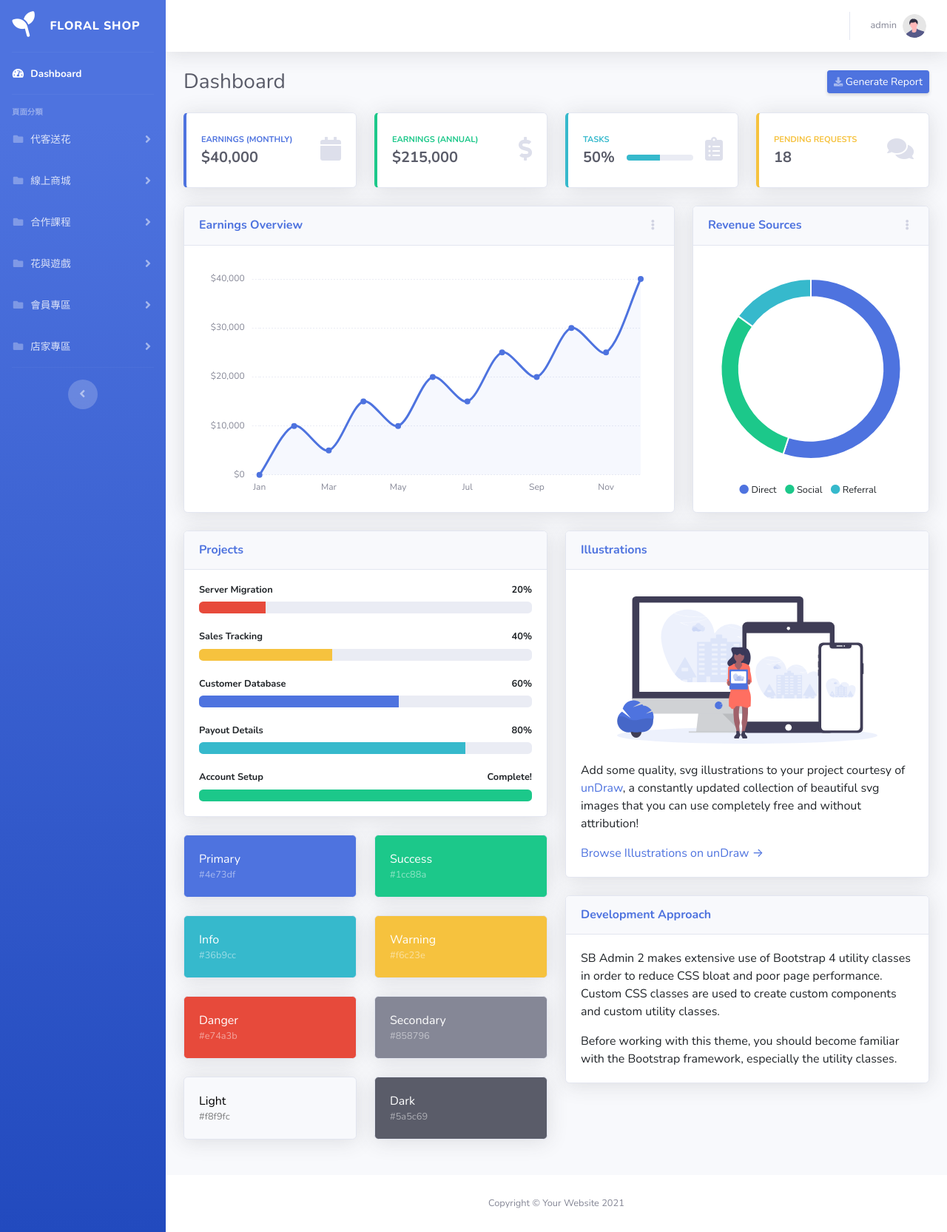
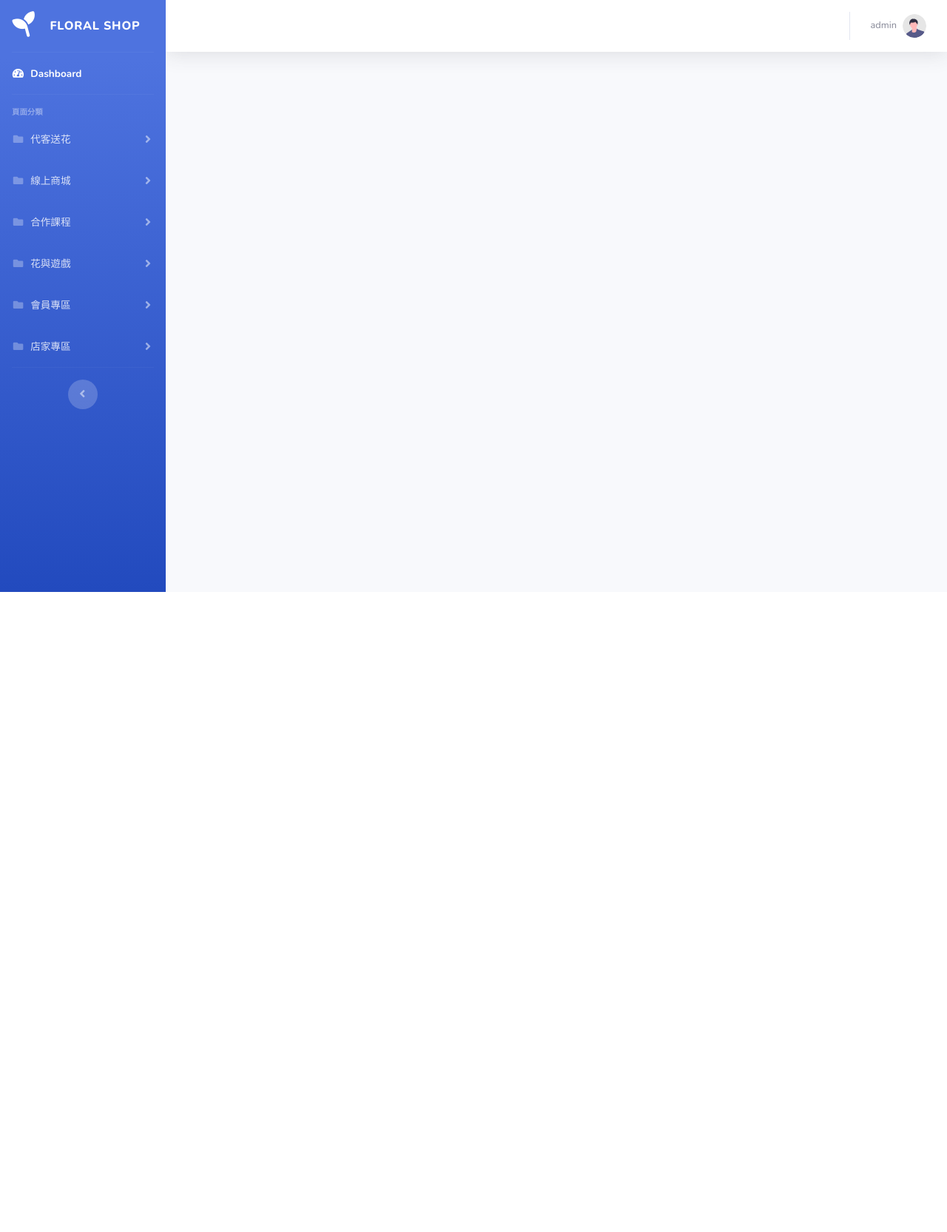
Before and after one commit to forget0224/floral_shop, a PHP site: page /manager_index.php in a window 1280 px wide. Shown: the whole page at 74% size. After the commit the page ends 800 px from the top, so only its background shows below. Run offline with PHP 8.4, Linux system fonts and the light colour scheme; the visitor is signed in with stand-in values (Sample User, id 1).

Commit message:
clear dashboard

```diff
--- a/manager_index.php
+++ b/manager_index.php
@@ -33,17 +33,17 @@ $title = 'manager';
         <div class="container-fluid">
 
           <!-- Page Heading -->
-          <div class="d-sm-flex align-items-center justify-content-between mb-4">
+          <!-- <div class="d-sm-flex align-items-center justify-content-between mb-4">
             <h1 class="h3 mb-0 text-gray-800">Dashboard</h1>
             <a href="#" class="d-none d-sm-inline-block btn btn-sm btn-primary shadow-sm"><i
                 class="fas fa-download fa-sm text-white-50"></i> Generate Report</a>
-          </div>
+          </div> -->
 
           <!-- Content Row -->
           <div class="row">
 
             <!-- Earnings (Monthly) Card Example -->
-            <div class="col-xl-3 col-md-6 mb-4">
+            <!-- <div class="col-xl-3 col-md-6 mb-4">
               <div class="card border-left-primary shadow h-100 py-2">
                 <div class="card-body">
                   <div class="row no-gutters align-items-center">
@@ -58,10 +58,10 @@ $title = 'manager';
                   </div>
                 </div>
               </div>
-            </div>
+            </div> -->
 
             <!-- Earnings (Monthly) Card Example -->
-            <div class="col-xl-3 col-md-6 mb-4">
+            <!-- <div class="col-xl-3 col-md-6 mb-4">
               <div class="card border-left-success shadow h-100 py-2">
                 <div class="card-body">
                   <div class="row no-gutters align-items-center">
@@ -76,10 +76,10 @@ $title = 'manager';
                   </div>
                 </div>
               </div>
-            </div>
+            </div> -->
 
             <!-- Earnings (Monthly) Card Example -->
-            <div class="col-xl-3 col-md-6 mb-4">
+            <!-- <div class="col-xl-3 col-md-6 mb-4">
               <div class="card border-left-info shadow h-100 py-2">
                 <div class="card-body">
                   <div class="row no-gutters align-items-center">
@@ -104,10 +104,10 @@ $title = 'manager';
                   </div>
                 </div>
               </div>
-            </div>
+            </div> -->
 
             <!-- Pending Requests Card Example -->
-            <div class="col-xl-3 col-md-6 mb-4">
+            <!-- <div class="col-xl-3 col-md-6 mb-4">
               <div class="card border-left-warning shadow h-100 py-2">
                 <div class="card-body">
                   <div class="row no-gutters align-items-center">
@@ -123,7 +123,7 @@ $title = 'manager';
                 </div>
               </div>
             </div>
-          </div>
+          </div> -->
 
           <!-- Content Row -->
 
@@ -131,9 +131,9 @@ $title = 'manager';
 
             <!-- Area Chart -->
             <div class="col-xl-8 col-lg-7">
-              <div class="card shadow mb-4">
+              <!-- <div class="card shadow mb-4"> -->
                 <!-- Card Header - Dropdown -->
-                <div class="card-header py-3 d-flex flex-row align-items-center justify-content-between">
+                <!-- <div class="card-header py-3 d-flex flex-row align-items-center justify-content-between">
                   <h6 class="m-0 font-weight-bold text-primary">Earnings Overview</h6>
                   <div class="dropdown no-arrow">
                     <a class="dropdown-toggle" href="#" role="button" id="dropdownMenuLink" data-toggle="dropdown"
@@ -149,21 +149,21 @@ $title = 'manager';
                       <a class="dropdown-item" href="#">Something else here</a>
                     </div>
                   </div>
-                </div>
+                </div> -->
                 <!-- Card Body -->
-                <div class="card-body">
+                <!-- <div class="card-body">
                   <div class="chart-area">
                     <canvas id="myAreaChart"></canvas>
                   </div>
                 </div>
               </div>
-            </div>
+            </div> -->
 
             <!-- Pie Chart -->
-            <div class="col-xl-4 col-lg-5">
-              <div class="card shadow mb-4">
+            <!-- <div class="col-xl-4 col-lg-5">
+              <div class="card shadow mb-4"> -->
                 <!-- Card Header - Dropdown -->
-                <div class="card-header py-3 d-flex flex-row align-items-center justify-content-between">
+                <!-- <div class="card-header py-3 d-flex flex-row align-items-center justify-content-between">
                   <h6 class="m-0 font-weight-bold text-primary">Revenue Sources</h6>
                   <div class="dropdown no-arrow">
                     <a class="dropdown-toggle" href="#" role="button" id="dropdownMenuLink" data-toggle="dropdown"
@@ -179,9 +179,9 @@ $title = 'manager';
                       <a class="dropdown-item" href="#">Something else here</a>
                     </div>
                   </div>
-                </div>
+                </div> -->
                 <!-- Card Body -->
-                <div class="card-body">
+                <!-- <div class="card-body">
                   <div class="chart-pie pt-4 pb-2">
                     <canvas id="myPieChart"></canvas>
                   </div>
@@ -199,7 +199,7 @@ $title = 'manager';
                 </div>
               </div>
             </div>
-          </div>
+          </div> -->
 
           <!-- Content Row -->
           <div class="row">
@@ -208,7 +208,7 @@ $title = 'manager';
             <div class="col-lg-6 mb-4">
 
               <!-- Project Card Example -->
-              <div class="card shadow mb-4">
+              <!-- <div class="card shadow mb-4">
                 <div class="card-header py-3">
                   <h6 class="m-0 font-weight-bold text-primary">Projects</h6>
                 </div>
@@ -239,10 +239,10 @@ $title = 'manager';
                       aria-valuemin="0" aria-valuemax="100"></div>
                   </div>
                 </div>
-              </div>
+              </div> -->
 
               <!-- Color System -->
-              <div class="row">
+              <!-- <div class="row">
                 <div class="col-lg-6 mb-4">
                   <div class="card bg-primary text-white shadow">
                     <div class="card-body">
@@ -309,12 +309,12 @@ $title = 'manager';
                 </div>
               </div>
 
-            </div>
+            </div> -->
 
             <div class="col-lg-6 mb-4">
 
               <!-- Illustrations -->
-              <div class="card shadow mb-4">
+              <!-- <div class="card shadow mb-4">
                 <div class="card-header py-3">
                   <h6 class="m-0 font-weight-bold text-primary">Illustrations</h6>
                 </div>
@@ -330,10 +330,10 @@ $title = 'manager';
                   <a target="_blank" rel="nofollow" href="https://undraw.co/">Browse Illustrations on
                     unDraw &rarr;</a>
                 </div>
-              </div>
+              </div> -->
 
               <!-- Approach -->
-              <div class="card shadow mb-4">
+              <!-- <div class="card shadow mb-4">
                 <div class="card-header py-3">
                   <h6 class="m-0 font-weight-bold text-primary">Development Approach</h6>
                 </div>
@@ -347,7 +347,7 @@ $title = 'manager';
               </div>
 
             </div>
-          </div>
+          </div> -->
 
         </div>
         <!-- /.container-fluid -->
@@ -356,13 +356,13 @@ $title = 'manager';
       <!-- End of Main Content -->
 
       <!-- Footer -->
-      <footer class="sticky-footer bg-white">
+      <!-- <footer class="sticky-footer bg-white">
         <div class="container my-auto">
           <div class="copyright text-center my-auto">
             <span>Copyright &copy; Your Website 2021</span>
           </div>
         </div>
-      </footer>
+      </footer> -->
       <!-- End of Footer -->
 
     </div>
@@ -372,9 +372,9 @@ $title = 'manager';
   <!-- End of Page Wrapper -->
 
   <!-- Scroll to Top Button-->
-  <a class="scroll-to-top rounded" href="#page-top">
+  <!-- <a class="scroll-to-top rounded" href="#page-top">
     <i class="fas fa-angle-up"></i>
-  </a>
+  </a> -->
 
   <!-- Logout Modal-->
   <!-- <div class="modal fade" id="logoutModal" tabindex="-1" role="dialog" aria-labelledby="exampleModalLabel" aria-hidden="true">
```
